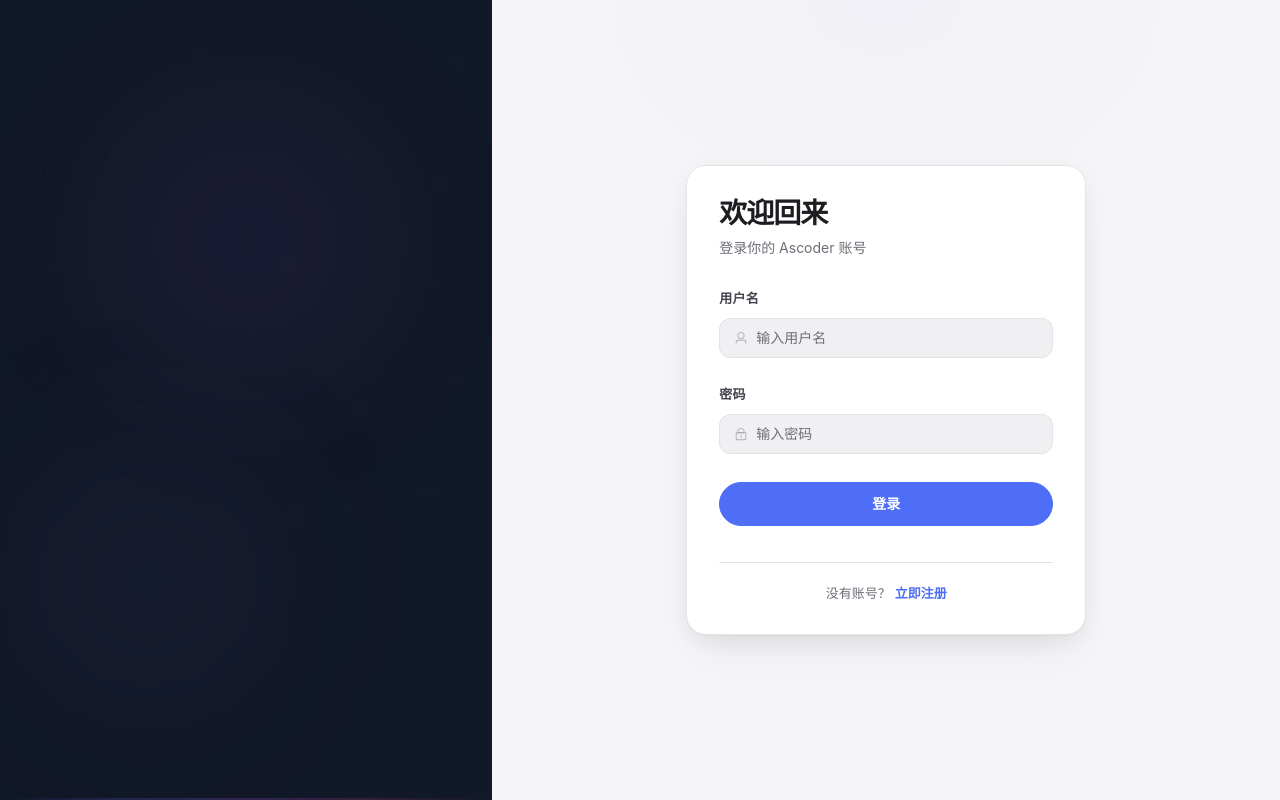
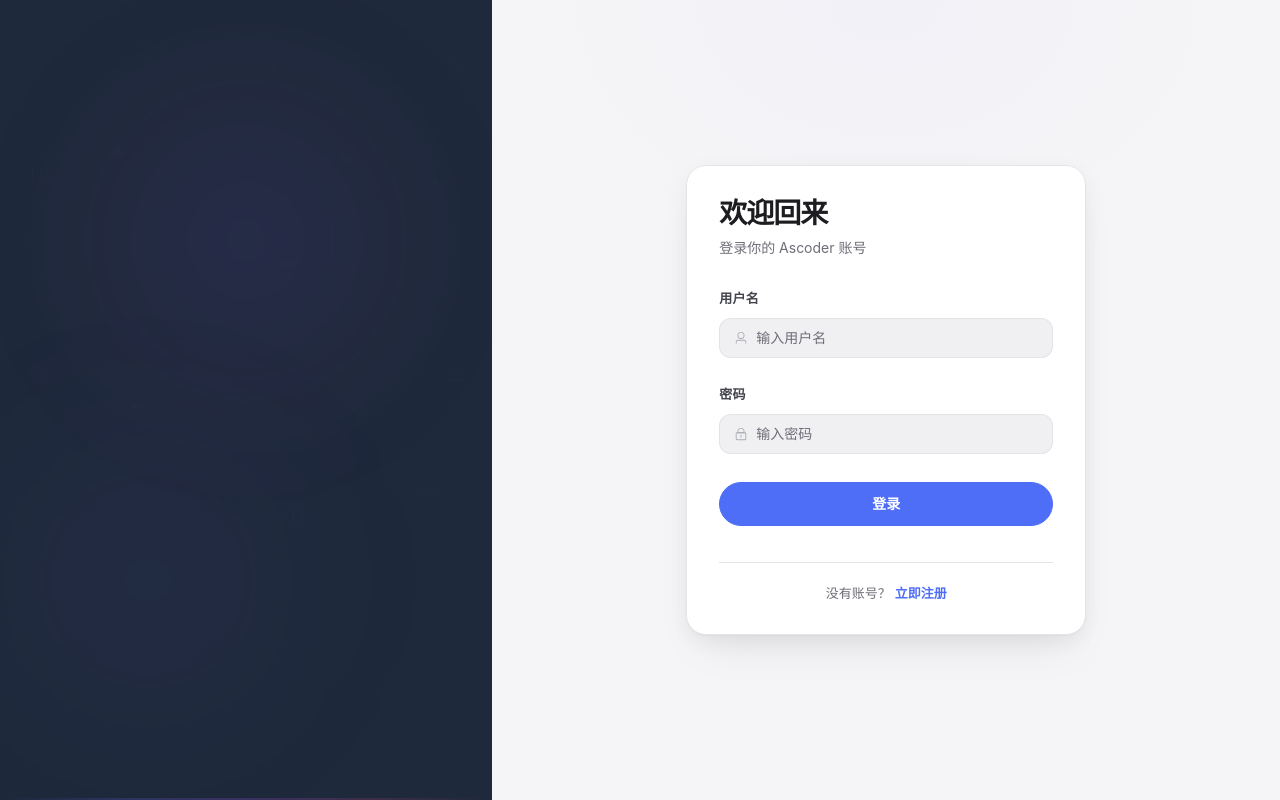
Before and after one commit to welsione/Ascoder, a Vue app in the folder frontend/web/: page /login in a window 1280 px wide. Built offline with nearby package versions, Linux system fonts and the light colour scheme; no server answers.

Commit message:
fix(ui): 品牌区背景色调淡为蓝色 + 副标题字号放大

```diff
--- a/frontend/web/src/components/auth/AuthLayout.vue
+++ b/frontend/web/src/components/auth/AuthLayout.vue
@@ -73,7 +73,7 @@ function particleStyle(index: number) {
   justify-items: center;
   padding: var(--spacing-10) var(--spacing-8);
   overflow: hidden;
-  background: #111827;
+  background: #1e293b;
 }
 
 .brand-bg {
@@ -198,7 +198,7 @@ function particleStyle(index: number) {
 
 .brand-tagline {
   margin: 0;
-  font-size: var(--font-size-lg);
+  font-size: 18px;
   color: rgba(148, 163, 194, 0.65);
   letter-spacing: var(--tracking-wide);
   font-weight: var(--font-weight-medium);
```
